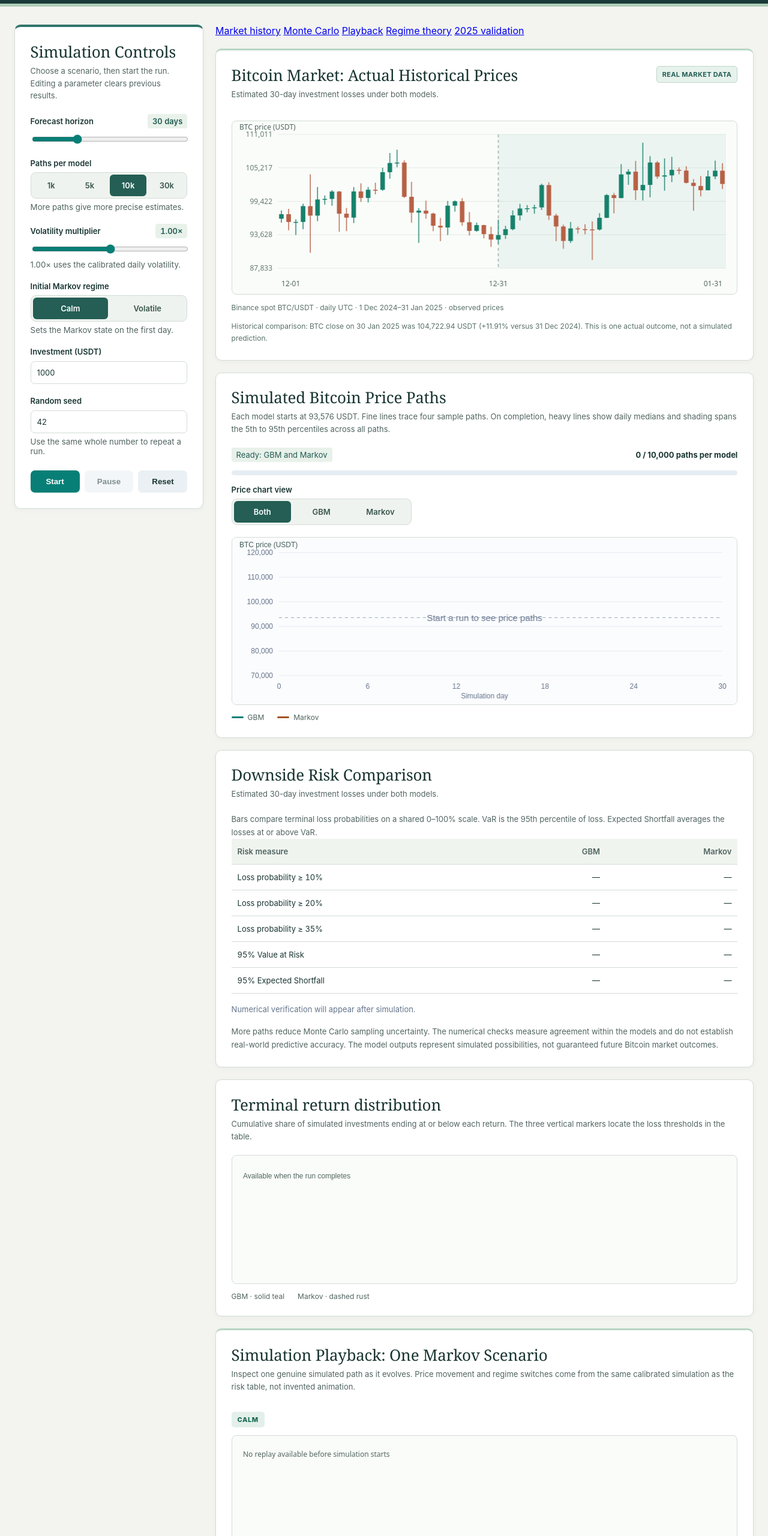
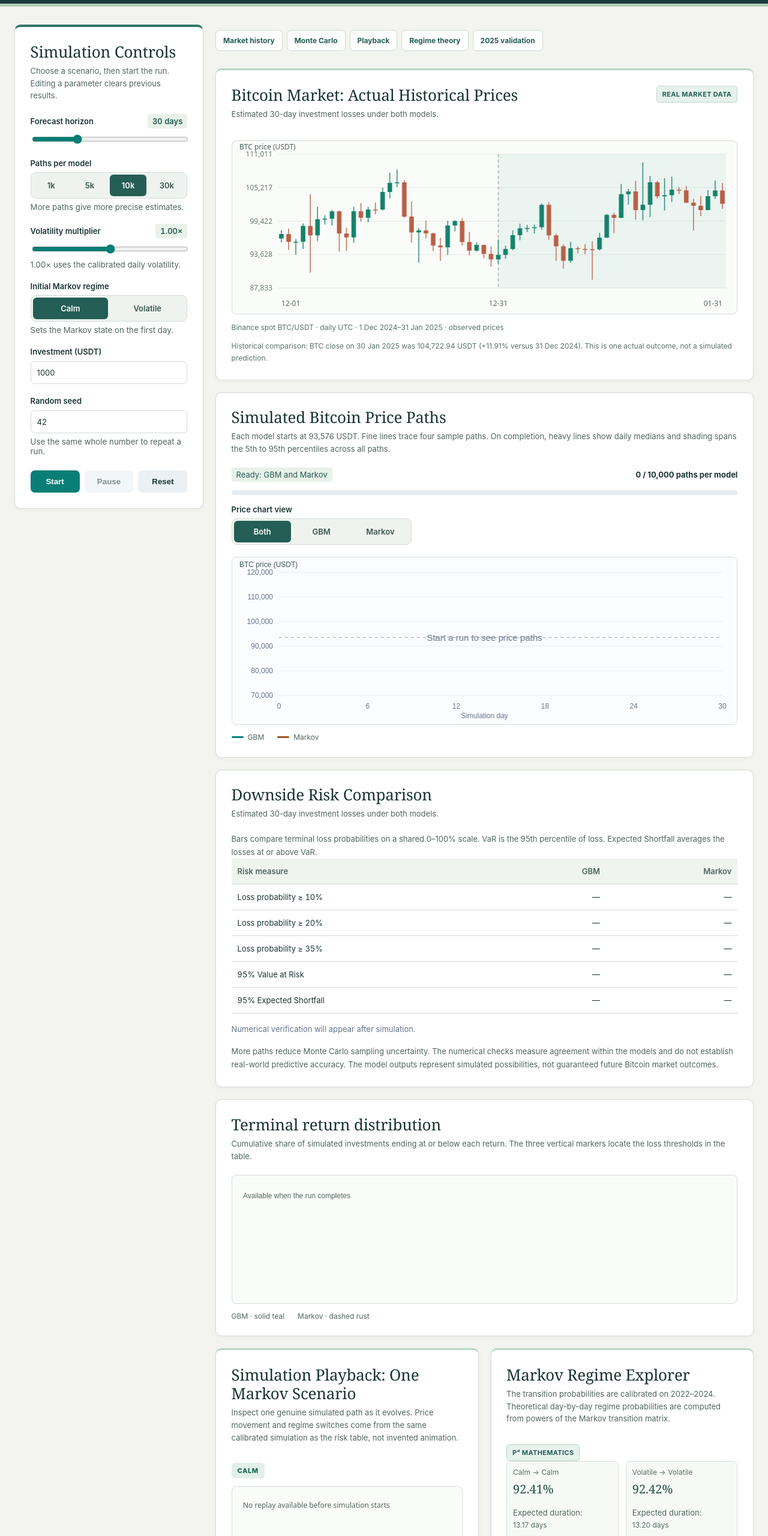
Before and after one commit to it23372726/cryptorisk-lab, a plain HTML site: page docs/index.html in a window 1280 px wide. Shown: the part 240-2800 px from the top of the page at 60% size. Drawn offline with Linux system fonts and the light colour scheme.

Commit message:
Add accessible sticky research navigation and responsive paired panels

```diff
--- a/docs/research-panels.css
+++ b/docs/research-panels.css
@@ -22,3 +22,15 @@
 .research-list{margin:10px 0;padding-left:18px;color:#465e57;font-size:13px;line-height:1.65}
 .research-list li{margin-bottom:6px}
 @media(max-width:600px){.research-grid{grid-template-columns:1fr}.research-stat strong{font-size:21px}#historicalCandles{height:255px}.research-section canvas{height:200px}}
+
+.research-navigation{display:flex;flex-wrap:wrap;gap:7px;position:sticky;top:0;z-index:3;padding:9px 0;background:#f3f4ef}
+.research-navigation a{text-decoration:none;font-size:12px;font-weight:700;color:#245e54;background:#fff;border:1px solid #cbdacf;border-radius:7px;padding:9px 12px;transition:background .15s}
+.research-navigation a:hover,.research-navigation a:focus-visible{background:#e2f0e8}
+.research-pair{display:grid;grid-template-columns:repeat(2,minmax(0,1fr));gap:20px}
+.research-pair>.panel{min-width:0}
+.research-pair .research-grid{grid-template-columns:repeat(2,minmax(0,1fr))}
+.research-pair .research-stat{padding:10px}
+.research-pair .research-stat strong{font-size:20px}
+.research-section,.main-content>section{scroll-margin-top:76px}
+@media(max-width:1050px){.research-pair{grid-template-columns:1fr}}
+@media(max-width:600px){.research-navigation{position:static}.research-navigation a{font-size:11px;padding:8px}.research-pair .research-grid{grid-template-columns:1fr}}
```
